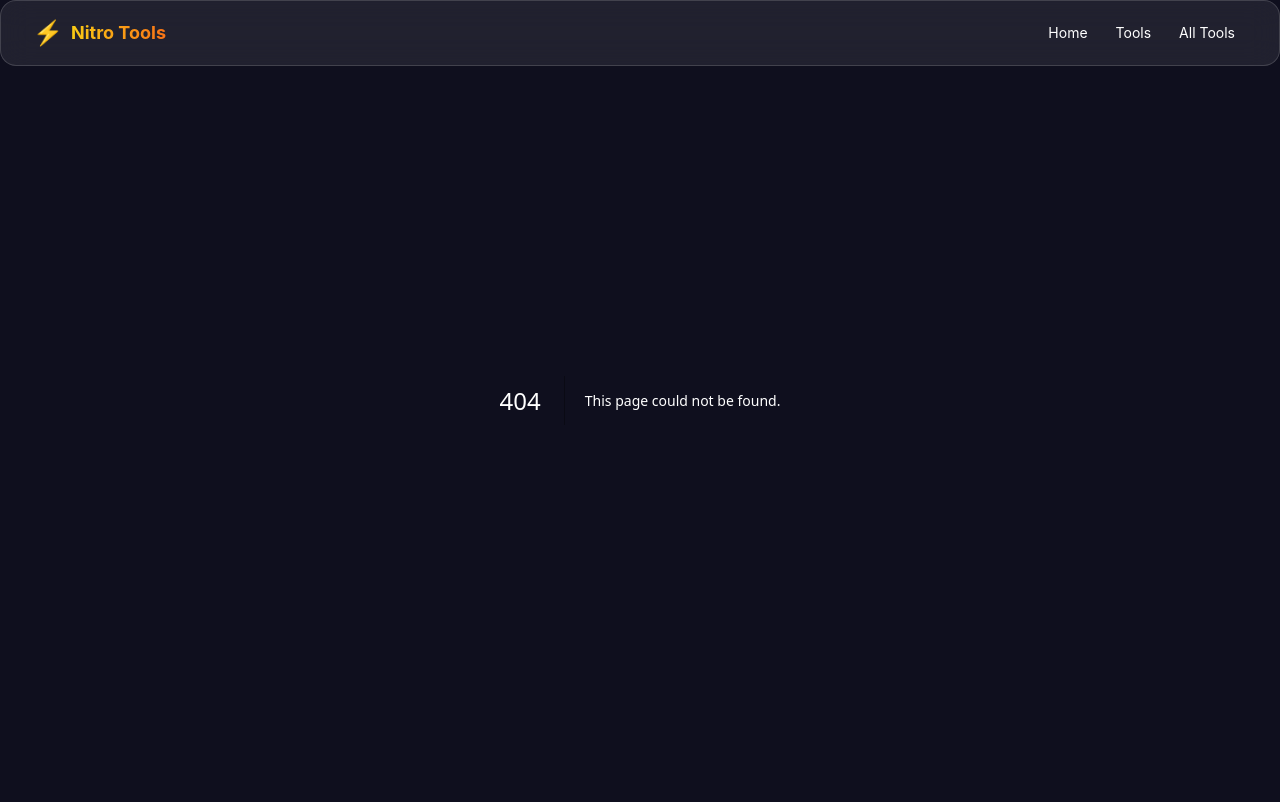
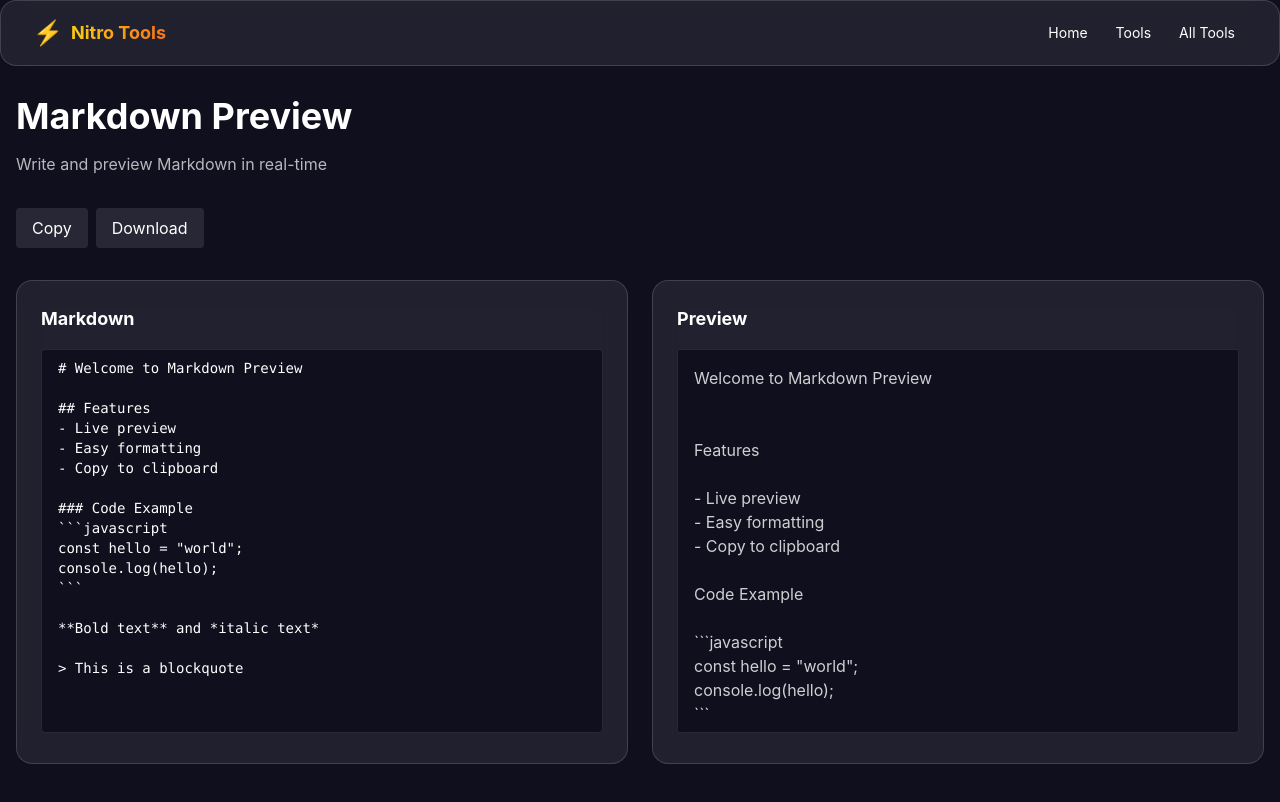
Before and after one commit to goalandpriority-ui/Nitro-Tools, a Next.js app: page /tools/developer/markdown in a window 1280 px wide. Before the commit this address had no page. Shown: the top 802 px of the page. Built offline with nearby package versions, Linux system fonts and the light colour scheme.

Commit message:
Add Markdown preview page with copy and download features

```diff
--- /dev/null
+++ b/app/tools/developer/markdown/page.js
@@ -0,0 +1,104 @@
+'use client'
+
+import { useState } from 'react'
+
+export default function MarkdownPreviewPage() {
+  const [markdown, setMarkdown] = useState(`# Welcome to Markdown Preview
+
+## Features
+- Live preview
+- Easy formatting
+- Copy to clipboard
+
+### Code Example
+\`\`\`javascript
+const hello = "world";
+console.log(hello);
+\`\`\`
+
+**Bold text** and *italic text*
+
+> This is a blockquote
+`)
+
+  const parseMarkdown = (md) => {
+    let html = md
+
+    // Headers
+    html = html.replace(/^### (.*)/gim, '<h3>$1</h3>')
+    html = html.replace(/^## (.*)/gim, '<h2>$1</h2>')
+    html = html.replace(/^# (.*)/gim, '<h1>$1</h1>')
+
+    // Bold
+    html = html.replace(/\*\*(.*?)\*\*/gim, '<strong>$1</strong>')
+
+    // Italic
+    html = html.replace(/\*(.*?)\*/gim, '<em>$1</em>')
+
+    // Line breaks
+    html = html.replace(/\n/gim, '<br>')
+
+    return html
+  }
+
+  const copyToClipboard = () => {
+    navigator.clipboard.writeText(markdown)
+  }
+
+  const downloadMarkdown = () => {
+    const element = document.createElement('a')
+    element.setAttribute('href', 'data:text/plain;charset=utf-8,' + encodeURIComponent(markdown))
+    element.setAttribute('download', 'document.md')
+    element.style.display = 'none'
+    document.body.appendChild(element)
+    element.click()
+    document.body.removeChild(element)
+  }
+
+  return (
+    <div className="pt-24 pb-16 min-h-screen">
+      <div className="max-w-7xl mx-auto px-4">
+        <h1 className="text-4xl font-bold mb-4">Markdown Preview</h1>
+        <p className="text-white/70 mb-8">Write and preview Markdown in real-time</p>
+
+        <div className="flex gap-2 mb-8">
+          <button
+            onClick={copyToClipboard}
+            className="px-4 py-2 bg-white/10 rounded hover:bg-white/20 transition"
+          >
+            Copy
+          </button>
+          <button
+            onClick={downloadMarkdown}
+            className="px-4 py-2 bg-white/10 rounded hover:bg-white/20 transition"
+          >
+            Download
+          </button>
+        </div>
+
+        <div className="grid grid-cols-1 lg:grid-cols-2 gap-6">
+          {/* Editor */}
+          <div className="glass-lg p-6">
+            <h2 className="text-lg font-bold mb-4">Markdown</h2>
+            <textarea
+              value={markdown}
+              onChange={(e) => setMarkdown(e.target.value)}
+              className="w-full h-96 bg-dark-bg border border-white/10 rounded px-4 py-2 text-white focus:border-yellow-400 outline-none resize-none font-mono text-sm"
+            />
+          </div>
+
+          {/* Preview */}
+          <div className="glass-lg p-6">
+            <h2 className="text-lg font-bold mb-4">Preview</h2>
+            <div className="w-full h-96 bg-dark-bg border border-white/10 rounded px-4 py-4 overflow-y-auto prose prose-invert max-w-none">
+              <div
+                className="text-white/80"
+                dangerouslySetInnerHTML={{ __html: parseMarkdown(markdown) }}
+              />
+            </div>
+          </div>
+        </div>
+      </div>
+    </div>
+  )
+}
```
